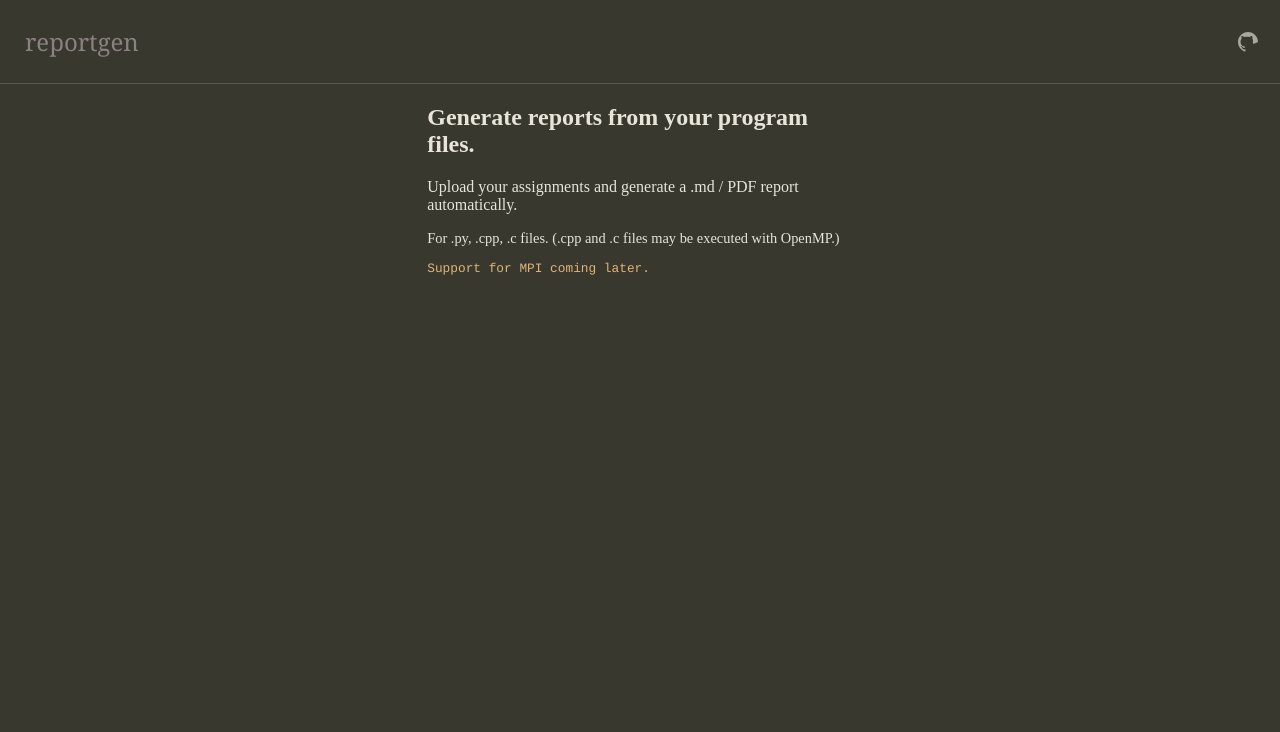
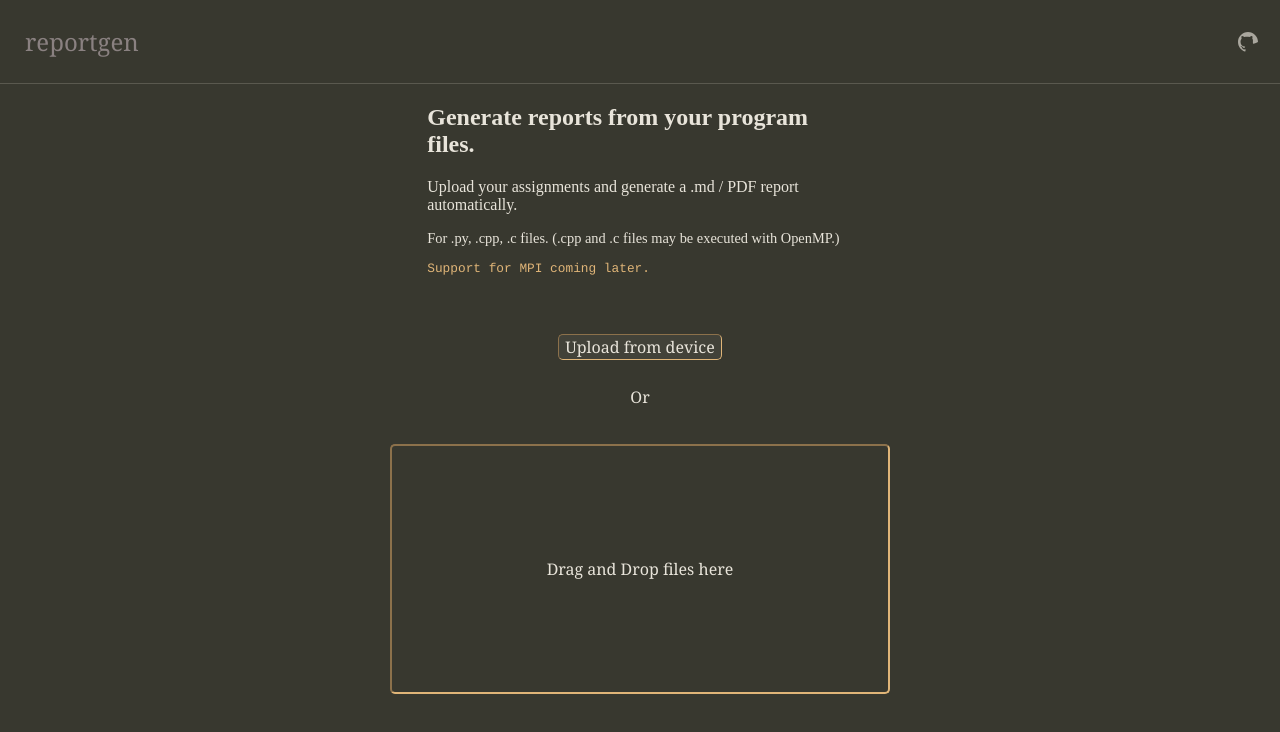
Before and after one commit to Golden-purple/reportgen, a React (Vite) app in the folder frontend/: page / in a window 1280 px wide. Shown: the top 732 px of the page. Built offline with nearby package versions, Linux system fonts and the light colour scheme.

Commit message:
Added upload button and area

```diff
--- a/frontend/src/App.tsx
+++ b/frontend/src/App.tsx
@@ -1,4 +1,5 @@
 import React from 'react'
+import Upload from './components/Upload.tsx'
 
 function Header(){
   return (
@@ -36,6 +37,11 @@ function Main() {
             </p>
           </div>
         </section>
+
+        <section className="upload-section">
+          <Upload />
+        </section>
+
       </main>
     </>
   )
@@ -46,6 +52,7 @@ const App = () => {
     <>
       <Header />
       <Main />
+
     </>
   )
 }
--- /dev/null
+++ b/frontend/src/components/Upload.tsx
@@ -0,0 +1,15 @@
+import React from 'react'
+
+const Upload = () => {
+  return (
+    <div className="upload-container">
+        <button className="upload-button">Upload from device</button>
+        <p>Or</p>
+        <div className="dragNdrop">
+          Drag and Drop files here
+        </div>
+    </div>
+  )
+}
+
+export default Upload
--- a/frontend/src/index.css
+++ b/frontend/src/index.css
@@ -6,7 +6,12 @@
   --muted: #aaa79e;
 
   --accent: #e0b578;
+  --accent2: #cb8349;
   --border: #5a594f;
+  --border2: #9ce0b8;
+
+  --grey: #9e9e9e;
+  --black: #0f343e;
 
   font-family: serif, ui-sans-serif, system-ui, -apple-system, BlinkMacSystemFont, "Segoe UI", sans-serif;
 
@@ -66,6 +71,7 @@ button, input {
   flex-direction: column;
   justify-content: center;
   align-items: center;
+  gap: 35px;
 }
 
 .container {
@@ -92,4 +98,44 @@ button, input {
 }
 .github-link:hover {
   color: var(--accent);
+  cursor: pointer;
 }
+
+
+.upload-container {
+  display: flex;
+  flex-direction: column;
+  justify-content: center;
+  align-items: center;
+  margin-top: 10px;
+  gap: 10px;
+  font-family: "Georgia", Courier, monospace;
+}
+
+.dragNdrop {
+  border: 2px inset var(--accent);
+  border-radius: 5px;
+  padding: 20px;
+  margin-top: 10px;
+  width: 500px;
+  height: 250px;
+
+  display: flex;
+  align-items: center;
+  justify-content: center;
+}
+
+.upload-button {
+  border: 1px inset var(--accent);
+  border-radius: 5px;
+  background-color: var(--surface);
+  color: var(--text);
+  cursor: pointer;
+}
+
+.upload-button:hover {
+  border-color: var(--black);
+  background-color: var(--accent);
+  box-shadow: 0px 0px 5px var(--grey);
+  color: var(--surface);
+}
```
